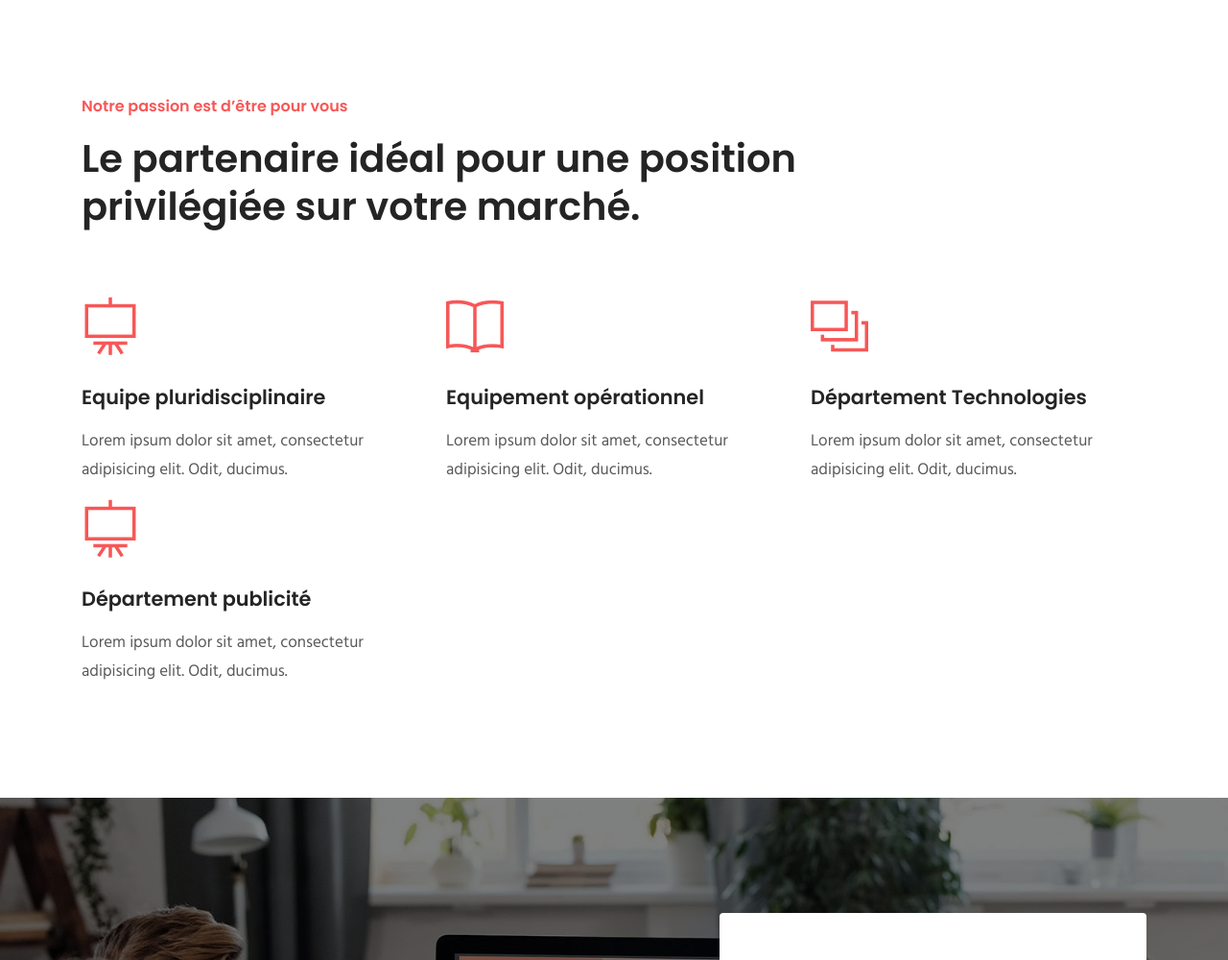
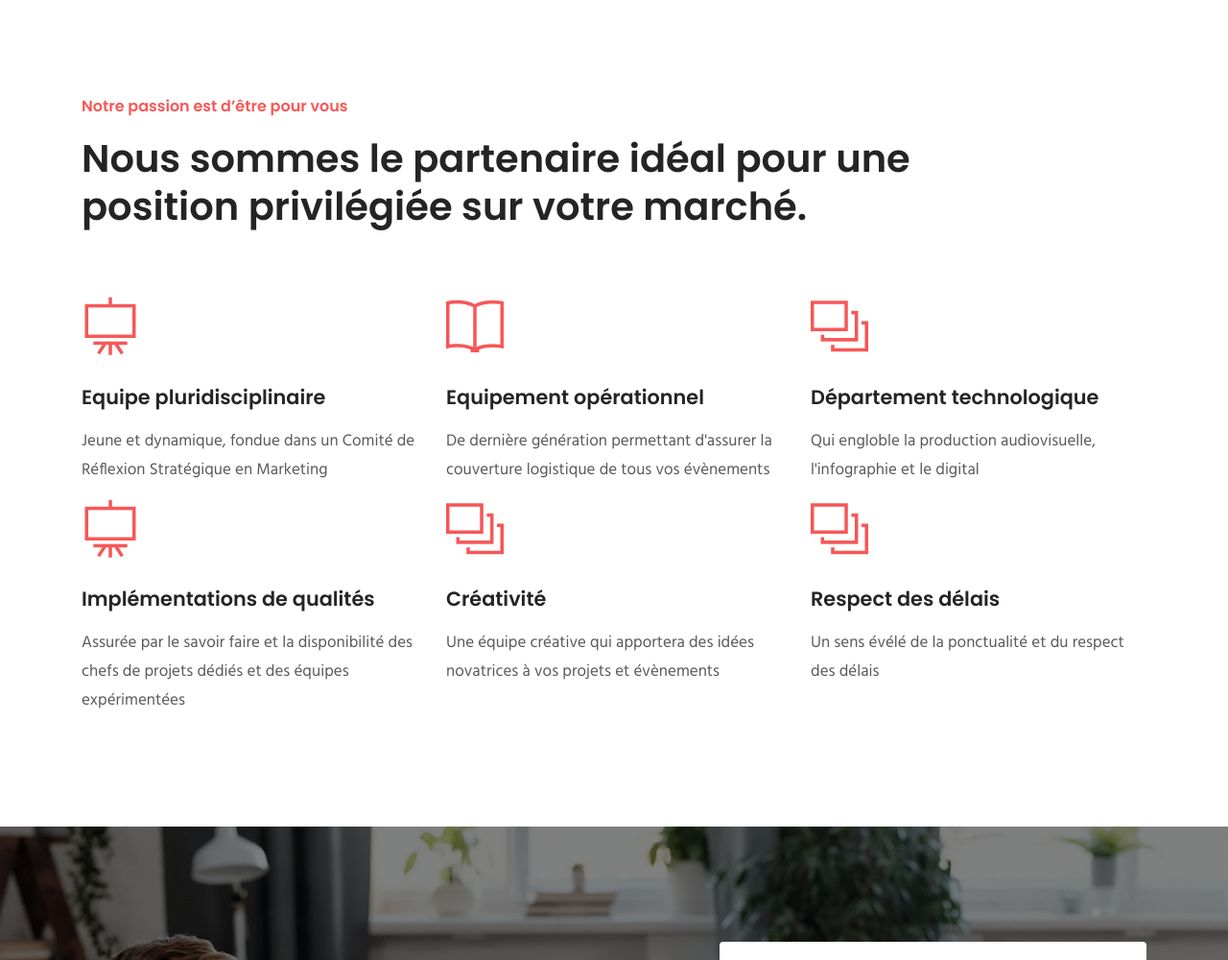
Before and after one commit to amandyapi/mediapolisgroup, a Symfony app: template templates/page/index.html.twig in a window 1280 px wide. Shown: the part 900-1900 px from the top of the page at 96% size. Run offline with Twig, Linux system fonts and the light colour scheme; the template is opened without the code that fills it, so the values that code supplies are empty; some libraries are stand-ins or nearby versions; some web fonts are replaced.

Commit message:
Update index.html.twig

```diff
--- a/templates/page/index.html.twig
+++ b/templates/page/index.html.twig
@@ -26,7 +26,7 @@
 			<div class="col-lg-10">
 				<div class="section-title">
 					<span class="h6 text-color ">Notre passion est d’être pour vous</span>
-					<h2 class="mt-3 content-title">Le partenaire idéal pour une position privilégiée sur votre marché.</h2>
+					<h2 class="mt-3 content-title">Nous sommes le partenaire idéal pour une position privilégiée sur votre marché.</h2>
 				</div>
 			</div>
 		</div>
@@ -35,21 +35,21 @@
 				<div class="intro-item mb-5 mb-lg-0">
 					<i class="ti-blackboard color-one"></i>
 					<h4 class="mt-4 mb-3">Equipe pluridisciplinaire</h4>
-					<p>Lorem ipsum dolor sit amet, consectetur adipisicing elit. Odit, ducimus.</p>
+					<p>Jeune et dynamique, fondue dans un Comité de Réflexion Stratégique en Marketing</p>
 				</div>
 			</div>
 			<div class="col-lg-4 col-md-6">
 				<div class="intro-item mb-5 mb-lg-0">
 					<i class="ti-book color-one"></i>
 					<h4 class="mt-4 mb-3">Equipement opérationnel</h4>
-					<p>Lorem ipsum dolor sit amet, consectetur adipisicing elit. Odit, ducimus.</p>
+					<p>De dernière génération permettant d'assurer la couverture logistique de tous vos évènements</p>
 				</div>
 			</div>
 			<div class="col-lg-4 col-md-6">
 				<div class="intro-item">
 					<i class="ti-layers-alt color-one"></i>
-					<h4 class="mt-4 mb-3">Département Technologies</h4>
-					<p>Lorem ipsum dolor sit amet, consectetur adipisicing elit. Odit, ducimus.</p>
+					<h4 class="mt-4 mb-3">Département technologique</h4>
+					<p>Qui engloble la production audiovisuelle, l'infographie et le digital</p>
 				</div>
 			</div>
 		</div>
@@ -57,8 +57,22 @@
 			<div class="col-lg-4 col-md-6 col-12">
 				<div class="intro-item mb-5 mb-lg-0">
 					<i class="ti-blackboard color-one"></i>
-					<h4 class="mt-4 mb-3">Département publicité</h4>
-					<p>Lorem ipsum dolor sit amet, consectetur adipisicing elit. Odit, ducimus.</p>
+					<h4 class="mt-4 mb-3">Implémentations de qualités</h4>
+					<p>Assurée par le savoir faire et la disponibilité des chefs de projets dédiés et des équipes expérimentées</p>
+				</div>
+			</div>
+			<div class="col-lg-4 col-md-6">
+				<div class="intro-item">
+					<i class="ti-layers-alt color-one"></i>
+					<h4 class="mt-4 mb-3">Créativité</h4>
+					<p>Une équipe créative qui apportera des idées novatrices à vos projets et évènements</p>
+				</div>
+			</div>
+			<div class="col-lg-4 col-md-6">
+				<div class="intro-item">
+					<i class="ti-layers-alt color-one"></i>
+					<h4 class="mt-4 mb-3">Respect des délais</h4>
+					<p>Un sens évélé de la ponctualité et du respect des délais</p>
 				</div>
 			</div>
 		</div>
```
